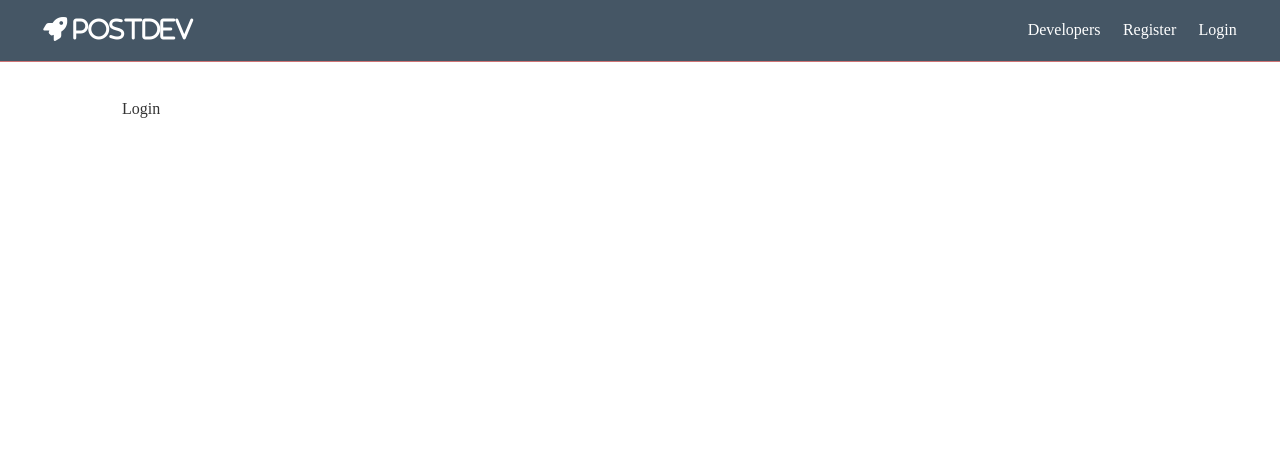
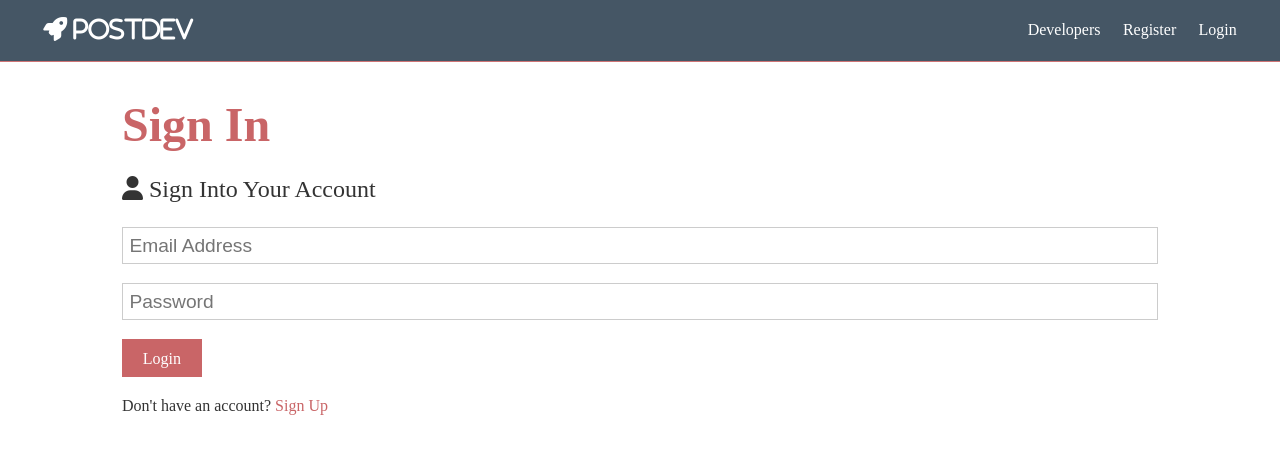
Before and after one commit to estivensal7/PostDev, a React (Create React App) app in the folder client/: page /login in a window 1280 px wide. Shown: the top 454 px of the page. Built offline with nearby package versions, Linux system fonts and the light colour scheme.

Commit message:
Created the Login & Register forms/pages.

```diff
--- a/client/src/components/auth/Login.js
+++ b/client/src/components/auth/Login.js
@@ -1,11 +1,42 @@
-import React from 'react'
+import React, { Fragment, useState } from "react";
+import { Link } from "react-router-dom";
 
 function Login() {
-    return (
-        <div>
-            Login
+
+	const [formData, setFormData] = useState({
+		email: '',
+		password: ''
+	})
+
+	const onChange = e => {
+		setFormData({...formData, [e.target.name]: e.target.value})
+	}
+
+	const onSubmit = async e => {
+		e.preventDefault();
+		console.log("success");
+	}
+
+	return (
+    <Fragment>
+      <h1 className="large text-primary">Sign In</h1>
+      <p className="lead">
+        <i className="fas fa-user"></i> Sign Into Your Account
+      </p>
+      <form className="form" onSubmit={e => onSubmit(e)}>
+        <div className="form-group">
+          <input type="email" placeholder="Email Address" name="email" onChange={e => onChange(e)} required />
         </div>
-    )
+        <div className="form-group">
+          <input type="password" placeholder="Password" minLength="6" name="password" onChange={e => onChange(e)} required />
+        </div>
+        <input type="submit" className="btn btn-primary" value="Login"/>
+      </form>
+      <p className="my-1">
+        Don't have an account? <Link to="/register">Sign Up</Link>
+      </p>
+    </Fragment>
+  );
 }
 
-export default Login
+export default Login;
--- a/client/src/components/auth/Register.js
+++ b/client/src/components/auth/Register.js
@@ -1,4 +1,5 @@
 import React, { Fragment, useState } from "react";
+import { Link } from "react-router-dom";
 
 function Register() {
 
@@ -9,20 +10,43 @@
 		password2: ''
 	})
 
-	const {name, email, password, password2} = formData;
+	// const {name, email, password, password2} = formData;
 
 	const onChange = e => {
 		setFormData({...formData, [e.target.name]: e.target.value})
 	}
 
-	const onSubmit = e => {
+	const onSubmit = async e => {
 		e.preventDefault();
 
-		if(password !== password2) {
-			console.log("Passwords do not match.");
-		} else {
-			console.log(formData);
-		}
+		// if(password !== password2) {
+		// 	console.log("Passwords do not match.");
+		// } else {
+		// 	const newUser = {
+		// 		name,
+		// 		email,
+		// 		password,
+		// 		password2
+		// 	}
+
+		// 	try {
+		// 		const config = {
+		// 			headers: {
+		// 				"Content-Type": "application/json"
+		// 			}
+		// 		}
+
+		// 		const body = JSON.stringify(newUser);
+
+		// 		const res = await axios.post("/api/users", body, config);
+
+		// 		console.log(res.data);
+		// 	} catch(err) {
+		// 		console.log(err.response.data);
+		// 	}
+		// }
+
+		console.log("success");
 	}
 
 	return (
@@ -33,7 +57,7 @@
       </p>
       <form className="form" onSubmit={e => onSubmit(e)}>
         <div className="form-group">
-          <input type="text" placeholder="Name" required name="name" onChange={e => onChange(e)} required />
+          <input type="text" placeholder="Name" name="name" onChange={e => onChange(e)} required />
         </div>
         <div className="form-group">
           <input type="email" placeholder="Email Address" name="email" onChange={e => onChange(e)} required />
@@ -43,15 +67,15 @@
           </small>
         </div>
         <div className="form-group">
-          <input type="password" placeholder="Password" minlength="6" name="password" onChange={e => onChange(e)} required />
+          <input type="password" placeholder="Password" minLength="6" name="password" onChange={e => onChange(e)} required />
         </div>
         <div className="form-group">
-          <input type="password" placeholder="Confirm Password" minlength="6" name="password2" onChange={e => onChange(e)} required />
+          <input type="password" placeholder="Confirm Password" minLength="6" name="password2" onChange={e => onChange(e)} required />
         </div>
         <input type="submit" value="Register" className="btn btn-primary" />
       </form>
       <p className="my-1">
-        Already have an account? <a href="login.html">Sign In</a>
+        Already have an account? <Link to="/login">Sign In</Link>
       </p>
     </Fragment>
   );
```
